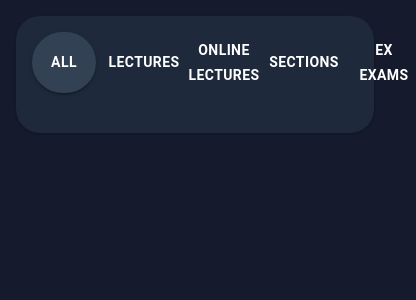
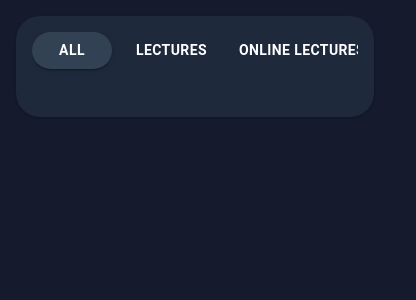
Before and after one commit to DevAbdoTolba/theday, a Next.js app: page /subjects/TabsPhone in a window 390 px wide. Shown: the top 300 px of the page, 416 px wide, since content can reach past the window. Built offline with nearby package versions, Linux system fonts and the light colour scheme.

Commit message:
fix #34 Responsive issues

```diff
--- a/src/pages/subjects/Material.tsx
+++ b/src/pages/subjects/Material.tsx
@@ -185,7 +185,21 @@ function Material({
   return (
     <>
       {/* Tab Bar */}
-      <Box sx={{ display: "flex", gap: 2, mb: 3 }}>
+      <Box
+        sx={{
+          display: "flex",
+          gap: 2,
+          mb: 3,
+          overflowX: "auto",
+          whiteSpace: "nowrap",
+          pb: 1,
+          '&::-webkit-scrollbar': {
+            display: 'none',
+          },
+          scrollbarWidth: 'none', // Firefox
+          msOverflowStyle: 'none', // IE and Edge
+        }}
+      >
         {tabOptions.map((tab) => (
           <Button
             key={tab.key}
@@ -197,6 +211,8 @@ function Material({
               background: selectedTab === tab.key ? "#334155" : "transparent",
               color: selectedTab === tab.key ? "#fff" : "inherit",
               "&:hover": { background: "#475569", color: "#fff" },
+              minWidth: { xs: 80, sm: 120 }, // responsive min width
+              flexShrink: 0,
             }}
           >
             {tab.label}
```
